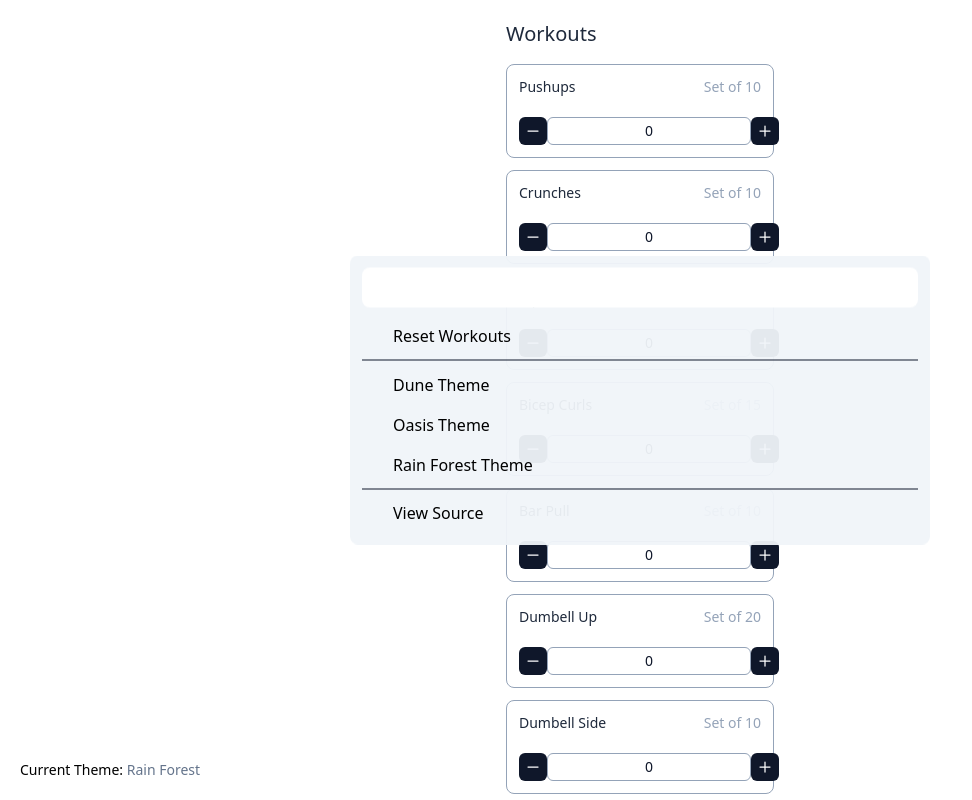
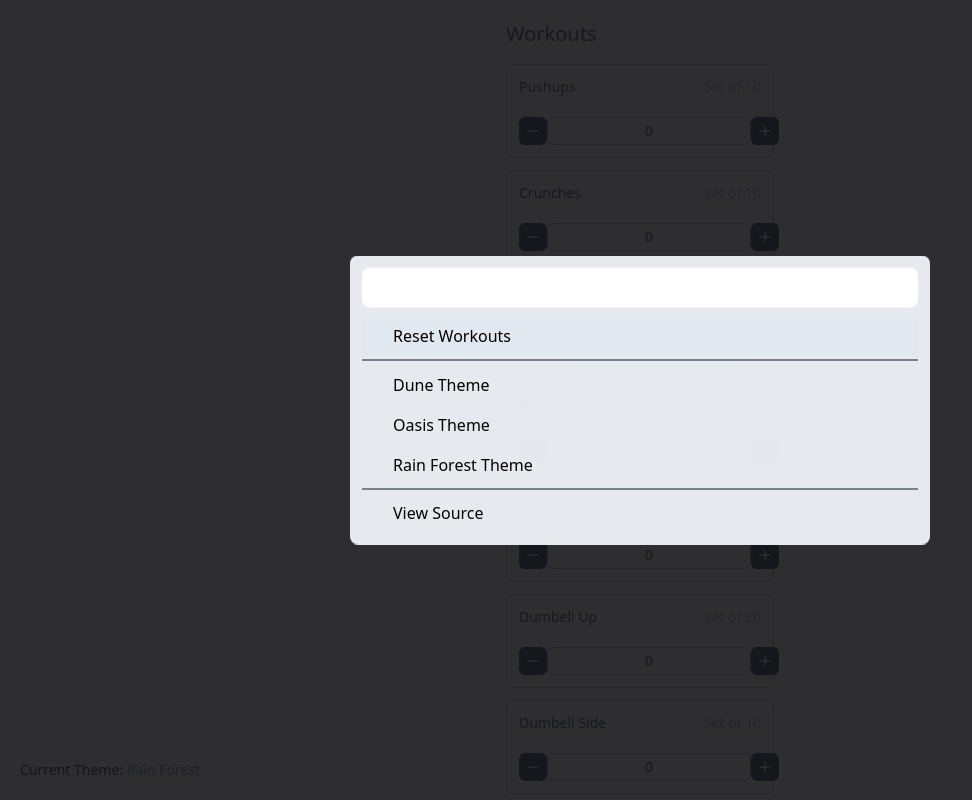
Before and after one commit to nirnejak/workout-tracker, a React (Vite) app: page / in a window 1280 px wide. Both pictures are taken after a click on the button 759 px from the left and 34 px from the top of the page. Shown: the top 800 px of the page, without its empty margins (0-972 px from the left). Built offline with nearby package versions, Linux system fonts and the light colour scheme; some icons are missing.

Commit message:
Command Bar: arrow keyboard navigation added

```diff
--- a/src/components/CommandBar.tsx
+++ b/src/components/CommandBar.tsx
@@ -20,9 +20,7 @@ import {
 } from "src/store/WorkoutsContext"
 
 const commandItemClass =
-  "px-3 py-2 cursor-pointer hover-bg flex items-center gap-1.5 outline-0"
-
-// TODO: Add keyboard navigation with arrows
+  "command-item px-3 py-2 cursor-pointer hover-bg flex items-center gap-1.5 outline-0"
 
 const CommandBar: React.FC = () => {
   const { isOpen, setIsOpen } = React.useContext(
@@ -33,7 +31,14 @@ const CommandBar: React.FC = () => {
     WorkoutsContext
   ) as WORKOUTS_CONTEXT
 
+  const listRef = React.useRef(null)
+  const inputRef = React.useRef<HTMLInputElement | null>(null)
+
+  const [value, setValue] = React.useState("Reset Workout")
+
   React.useEffect(() => {
+    inputRef?.current?.focus()
+
     const eventHandler = (e: any | React.KeyboardEvent): void => {
       if ((e as KeyboardEvent).key === "k" && (e as KeyboardEvent).metaKey) {
         setIsOpen(true)
@@ -47,20 +52,34 @@ const CommandBar: React.FC = () => {
   }, [setIsOpen])
 
   return (
+    <Command
+      className={
+        isOpen ? "fixed left-0 top-0 z-50 h-screen w-full bg-zinc-900/90" : ""
+      }
+    >
       <Command.Dialog
         open={isOpen}
         onOpenChange={setIsOpen}
+        loop={true}
+        value={value}
+        onValueChange={(v) => {
+          setValue(v)
+        }}
         label="Global Command Menu"
         className="fixed left-1/2 top-1/2 z-50 w-full max-w-[580px] -translate-x-1/2 -translate-y-1/2 animate-rise rounded-lg bg-slate-100/95 p-3 dark:bg-zinc-800/95"
       >
-      <Command.Input className="w-full rounded-lg px-3 py-2 outline-none dark:bg-zinc-900 dark:text-zinc-300" />
+        <Command.Input
+          className="w-full rounded-lg px-3 py-2 outline-none dark:bg-zinc-900 dark:text-zinc-300"
+          ref={inputRef}
+        />
 
-      <Command.List className="pt-2 dark:text-zinc-300">
+        <Command.List className="pt-2 dark:text-zinc-300" ref={listRef}>
           <Command.Item
             className={commandItemClass}
-          tabIndex={0}
+            value="Reset Workout"
             onSelect={() => {
               resetWorkouts()
+              setIsOpen(false)
             }}
           >
             <ArrowCounterClockwise size={13} />
@@ -69,20 +88,22 @@ const CommandBar: React.FC = () => {
           <Command.Separator className="my-1 h-[0.5px] bg-slate-900 dark:bg-zinc-700" />
           <Command.Item
             className={commandItemClass}
+            value="Dune Theme"
             onSelect={() => {
               changeTheme("Dune")
+              setIsOpen(false)
             }}
-          tabIndex={0}
           >
             <SunFill size={13} />
             Dune Theme
           </Command.Item>
           <Command.Item
             className={commandItemClass}
+            value="Oasis Theme"
             onSelect={() => {
               changeTheme("Oasis")
+              setIsOpen(false)
             }}
-          tabIndex={0}
           >
             <MoonFill size={13} />
             Oasis Theme
@@ -90,10 +111,11 @@ const CommandBar: React.FC = () => {
           <Command.Separator />
           <Command.Item
             className={commandItemClass}
+            value="Rain Forest Theme"
             onSelect={() => {
               changeTheme("Rain Forest")
+              setIsOpen(false)
             }}
-          tabIndex={0}
           >
             <Cloud size={13} />
             Rain Forest Theme
@@ -101,10 +123,14 @@ const CommandBar: React.FC = () => {
           <Command.Separator className="my-1 h-[0.5px] bg-slate-900 dark:bg-zinc-700" />
           <Command.Item
             className={commandItemClass}
+            value="View Source"
             onSelect={() => {
-            window.open("https://github.com/nirnejak/workout-tracker", "_blank")
+              window.open(
+                "https://github.com/nirnejak/workout-tracker",
+                "_blank"
+              )
+              setIsOpen(false)
             }}
-          tabIndex={0}
           >
             <GithubFill size={13} />
             <span>View Source</span>
@@ -112,6 +138,7 @@ const CommandBar: React.FC = () => {
           </Command.Item>
         </Command.List>
       </Command.Dialog>
+    </Command>
   )
 }
 
--- a/src/index.css
+++ b/src/index.css
@@ -2,9 +2,13 @@
 @tailwind components;
 @tailwind utilities;
 
+.command-item[aria-selected="true"] {
+  @apply after:scale-100 after:opacity-100;
+}
+
 .hover-bg {
   @apply relative;
-  @apply hover:after:scale-100 hover:after:opacity-100 focus:after:scale-100 focus:after:opacity-100;
+  @apply hover:after:scale-100 hover:after:opacity-100 focus:after:scale-100 focus:after:opacity-100 active:after:scale-100 active:after:opacity-100;
 
   z-index: 1;
 }
```
Lines whose indentation alone changed are shown as unchanged.
